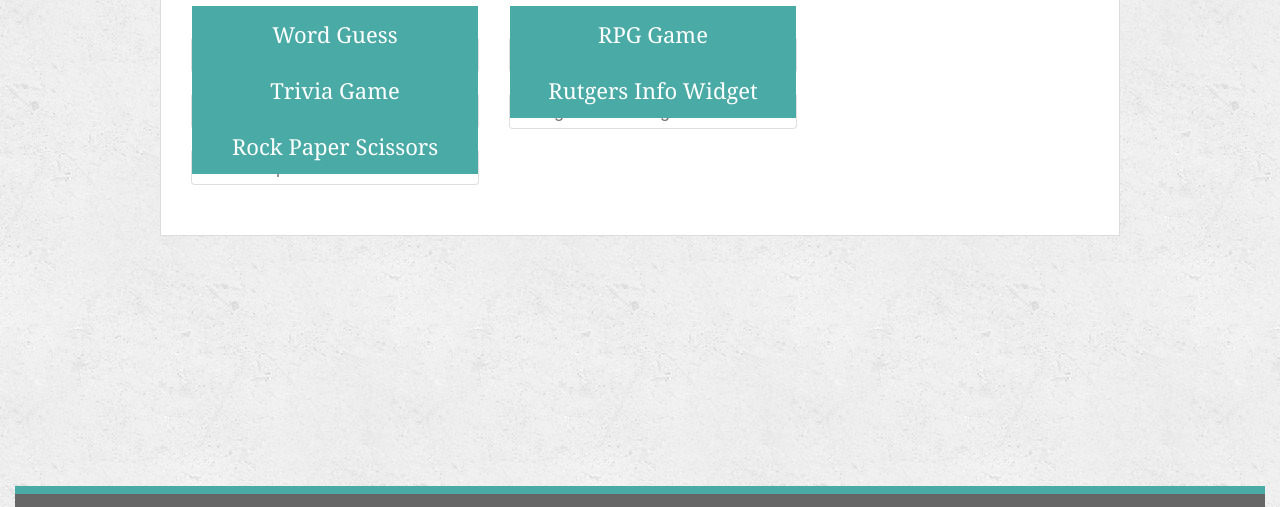
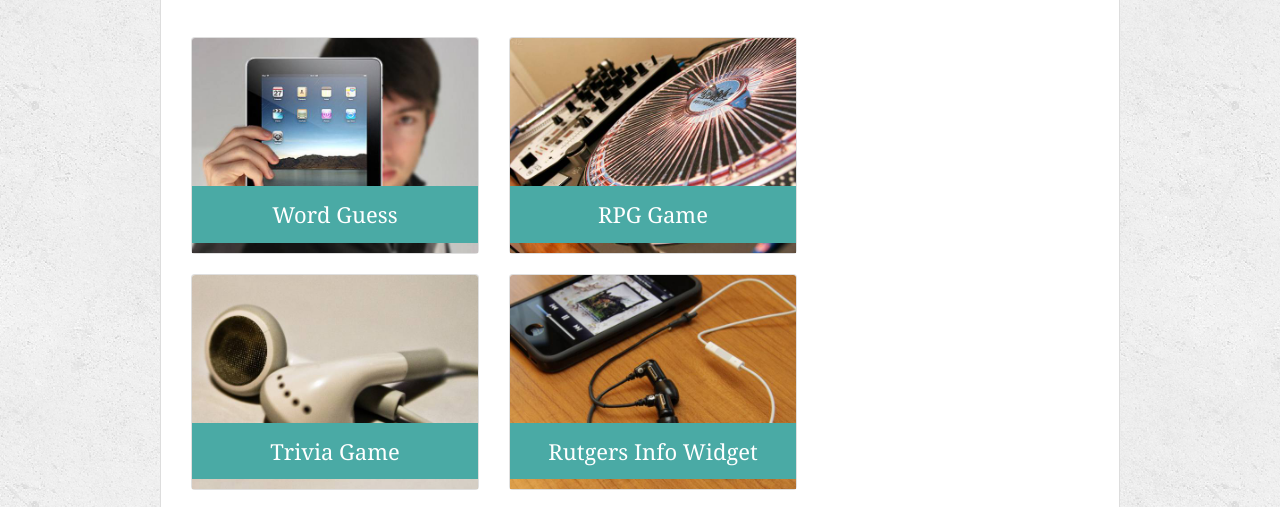
Before and after one commit to jshuang2/Homework-2, a plain HTML site: page portfolio.html in a window 1280 px wide. Shown: the part 252-759 px from the top of the page. Drawn offline with nearby package versions, Linux system fonts and the light colour scheme.

Commit message:
images throughout webpages now correctly point to images in directory

```diff
--- a/portfolio.html
+++ b/portfolio.html
@@ -12,11 +12,11 @@
     <div class="container-fluid">
         <nav class="navbar navbar-expand-lg">
           <div class="container">
-            <a class="navbar-brand myHeader" href="#" >Jeff Huang</a>
+            <a class="navbar-brand myHeader" href="index.html" >Jeff Huang</a>
             <div class="collapse navbar-collapse col-lg-4" id="navbarNav">
                 <ul class="navbar-nav">
                   <li class="nav-item active">
-                    <a class="nav-link aboutLink" href="../Homework 2/index.html">About <span class="sr-only">(current)</span></a>
+                    <a class="nav-link aboutLink" href="index.html">About <span class="sr-only">(current)</span></a>
                   </li>
                   <li class="nav-item">
                     <a class="nav-link" href="portfolio.html">Portfolio</a>
@@ -34,13 +34,13 @@
                 <div class="card-deck">
                     <div class="row">
                         <div class="card" style="width: 18rem;">
-                          <img src="../UW-SEA-FSF-PT-08-2019-U-C/class-content/01-html-git-css/02-Homework/Solutions/recommended-homework-solution/assets/images/technics-q-c-640-480-1.jpg" class="card-img-top" alt="Word Guess">
+                          <img src="assets/pictures/technics-q-c-640-480-1.jpg" class="card-img-top" alt="Word Guess">
                           <div class="card-body">
                             <h3 class="card-text">Word Guess</h3>
                           </div>
                         </div>
                         <div class="card" style="width: 18rem;">
-                            <img src="../UW-SEA-FSF-PT-08-2019-U-C/class-content/01-html-git-css/02-Homework/Solutions/recommended-homework-solution/assets/images/technics-q-c-640-480-2.jpg" class="card-img-top" alt="RPG Game">
+                            <img src="assets/pictures/technics-q-c-640-480-2.jpg" class="card-img-top" alt="RPG Game">
                             <div class="card-body">
                                 <h3 class="card-text">RPG Game</h3>
                             </div>
@@ -48,13 +48,13 @@
                     </div>
                     <div class="row">
                         <div class="card" style="width: 18rem;">
-                            <img src="../UW-SEA-FSF-PT-08-2019-U-C/class-content/01-html-git-css/02-Homework/Solutions/recommended-homework-solution/assets/images/technics-q-c-640-480-5.jpg" class="card-img-top" alt="Trivia Game">
+                            <img src="assets/pictures/technics-q-c-640-480-5.jpg" class="card-img-top" alt="Trivia Game">
                             <div class="card-body">
                               <h3 class="card-text">Trivia Game</h3>
                             </div>
                         </div>
                         <div class="card" style="width: 18rem;">
-                            <img src="../UW-SEA-FSF-PT-08-2019-U-C/class-content/01-html-git-css/02-Homework/Solutions/recommended-homework-solution/assets/images/technics-q-c-640-480-7.jpg" class="card-img-top" alt="Rutgers Info Widget">
+                            <img src="assets/pictures/technics-q-c-640-480-7.jpg" class="card-img-top" alt="Rutgers Info Widget">
                             <div class="card-body">
                               <h3 class="card-text">Rutgers Info Widget</h3>
                             </div>
@@ -62,7 +62,7 @@
                     </div>
                     <div class="row">
                             <div class="card" style="width: 18rem;">
-                                <img src="../UW-SEA-FSF-PT-08-2019-U-C/class-content/01-html-git-css/02-Homework/Solutions/recommended-homework-solution/assets/images/technics-q-c-640-480-9.jpg" class="card-img-top" alt="Rock Paper Scissors">
+                                <img src="assets/pictures/technics-q-c-640-480-9.jpg" class="card-img-top" alt="Rock Paper Scissors">
                                 <div class="card-body">
                                   <h3 class="card-text">Rock Paper Scissors</h3>
                                 </div>
@@ -72,14 +72,7 @@
 
 
                 </div>
-                <!-- <div class="card" style="width: 18rem;">
-                        <img src="../UW-SEA-FSF-PT-08-2019-U-C/class-content/01-html-git-css/02-Homework/Solutions/recommended-homework-solution/assets/images/technics-q-c-640-480-1.jpg" class="card-img-top" alt="Word Guess">
-                        <div class="card-body">
-                          <h3 class="card-text">Word Guess</h3>
-                        </div>
 
-                </div>
-             -->
         </section>
 
 
```
Also changed, not shown: contact.html (+1 -1 lines), index.html (+2 -2 lines), assets/pictures/cat.jpg (added), assets/pictures/technics-q-c-640-480-1.jpg (added), assets/pictures/technics-q-c-640-480-2.jpg (added), assets/pictures/technics-q-c-640-480-5.jpg (added), assets/pictures/technics-q-c-640-480-7.jpg (added), assets/pictures/technics-q-c-640-480-9.jpg (added), 1 other file.
